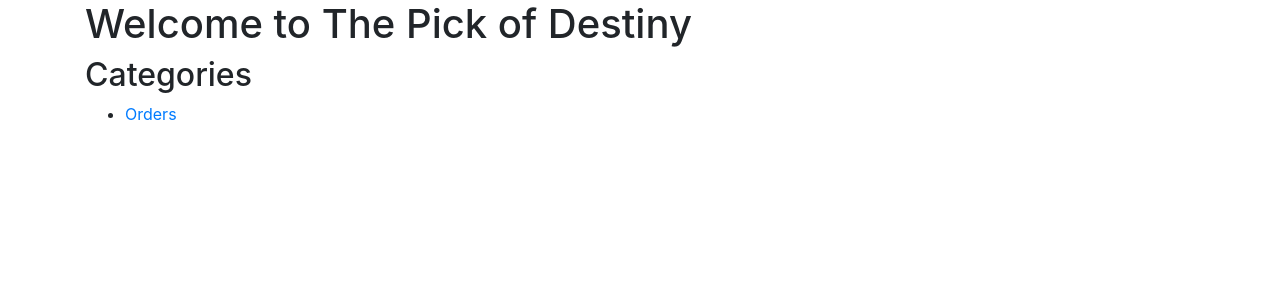
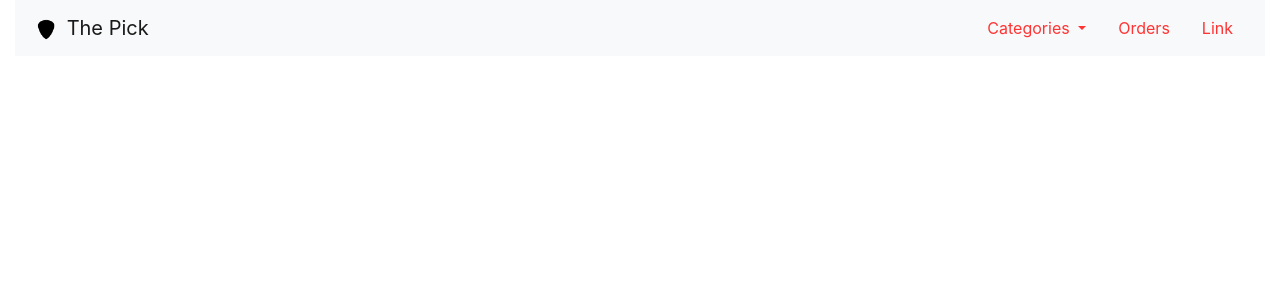
Before and after one commit to OTCCIS239/midterm-project-sp0613907, a PHP site: template pages/views/header.php in a window 1280 px wide. Shown: the top 300 px of the page. Run offline with PHP 8.4, Linux system fonts and the light colour scheme; the template is opened without the code that fills it, so the values that code supplies are empty.

Commit message:
adding order details functionality and editing header navbar

```diff
--- a/master.css
+++ b/master.css
@@ -13,3 +13,14 @@ table tr td a:hover{
   background-color: #ff8080;
   text-decoration: none;
 }
+ul li{
+  display: inline-block;
+}
+ul li a{
+  text-decoration: none;
+  color: #ff3333;
+}
+ul li a:hover{
+  color: #ff8080;
+  text-decoration: none;
+}
--- a/pages/all_orders.php
+++ b/pages/all_orders.php
@@ -25,7 +25,7 @@ function clickableRow() {
 </script> -->
 
   <div class="col-sm-8">
-        <h1>All Orders</h1>
+        <h3>All Orders</h3>
         <table class="table table-striped">
           <thead class="thead-dark">
               <th>Name</th>
--- a/pages/views/header.php
+++ b/pages/views/header.php
@@ -16,17 +16,49 @@ $statement->closeCursor();
 <head>
     <meta charset="utf-8" />
     <meta http-equiv="X-UA-Compatible" content="IE=edge">
-    <title>The Pick of Destiny</title>
+    <title>The Pick</title>
     <meta name="viewport" content="width=device-width, initial-scale=1">
     <link rel="stylesheet" href="https://maxcdn.bootstrapcdn.com/bootstrap/4.0.0/css/bootstrap.min.css" integrity="sha384-Gn5384xqQ1aoWXA+058RXPxPg6fy4IWvTNh0E263XmFcJlSAwiGgFAW/dAiS6JXm" crossorigin="anonymous">
     <link rel="stylesheet" type="text/css" media="screen" href="/midterm-project-sp0613907/master.css" />
 
 </head>
 <body>
-<div class="container">
-<h1>Welcome to The Pick of Destiny</h1>
+<div class="container-fluid">
+  <nav class="navbar navbar-light bg-light">
+    <a class="navbar-brand" href="/midterm-project-sp0613907/index.php">
+      <img src="/midterm-project-sp0613907/pick.png" alt="guitar pick" width="30" height="30" class="d-inline-block align-top ">
+      The Pick
+    </a>
+
+
+      <!-- <button class="navbar-toggler" type="button" data-toggle="collapse" data-target="#navbarSupportedContent" aria-controls="navbarSupportedContent" aria-expanded="false" aria-label="Toggle navigation">
+        <span class="navbar-toggler-icon"></span>
+      </button> -->
+
+      <!-- <div class="collapse navbar-collaps" id="navbarSupportedContent"> -->
+        <ul class="nav">
+          <li class="nav-item dropdown">
+            <a class="nav-link dropdown-toggle" href="#" id="navbarDropdown" role="button" data-toggle="dropdown" aria-haspopup="true" aria-expanded="false">
+              Categories
+            </a>
+            <div class="dropdown-menu" aria-labelledby="navbarDropdown">
+              <?php foreach ($categories as $category): ?>
+                <a class="dropdown-item" href="?category_id=<?php echo $category['categoryID']; ?>">
+                    <?php echo $category['categoryName'];?>
+                </a>
+            <?php endforeach?>
+            </div>
+          </li>
+          <li class="nav-item">
+            <a class="nav-link" href="/midterm-project-sp0613907/pages/all_orders.php">Orders</a>
+          </li><li class="nav-item">
+            <a class="nav-link" href="#">Link</a>
+          </li>
+      <!-- </div> -->
+    </nav>
+
 <div class="row">
-    <div class="col-sm-3">
+    <!-- <div class="col-sm-3">
         <h2>Categories</h2>
         <nav>
             <ul>
@@ -40,4 +72,4 @@ $statement->closeCursor();
                 <li><a href="/midterm-project-sp0613907/pages/all_orders.php">Orders</a></li>
             </ul>
         </nav>
-    </div>
+    </div> -->
```
Also changed, not shown: index.php (+1 -18 lines), pages/order_details.php (+57 -5 lines), pick.png (added).
